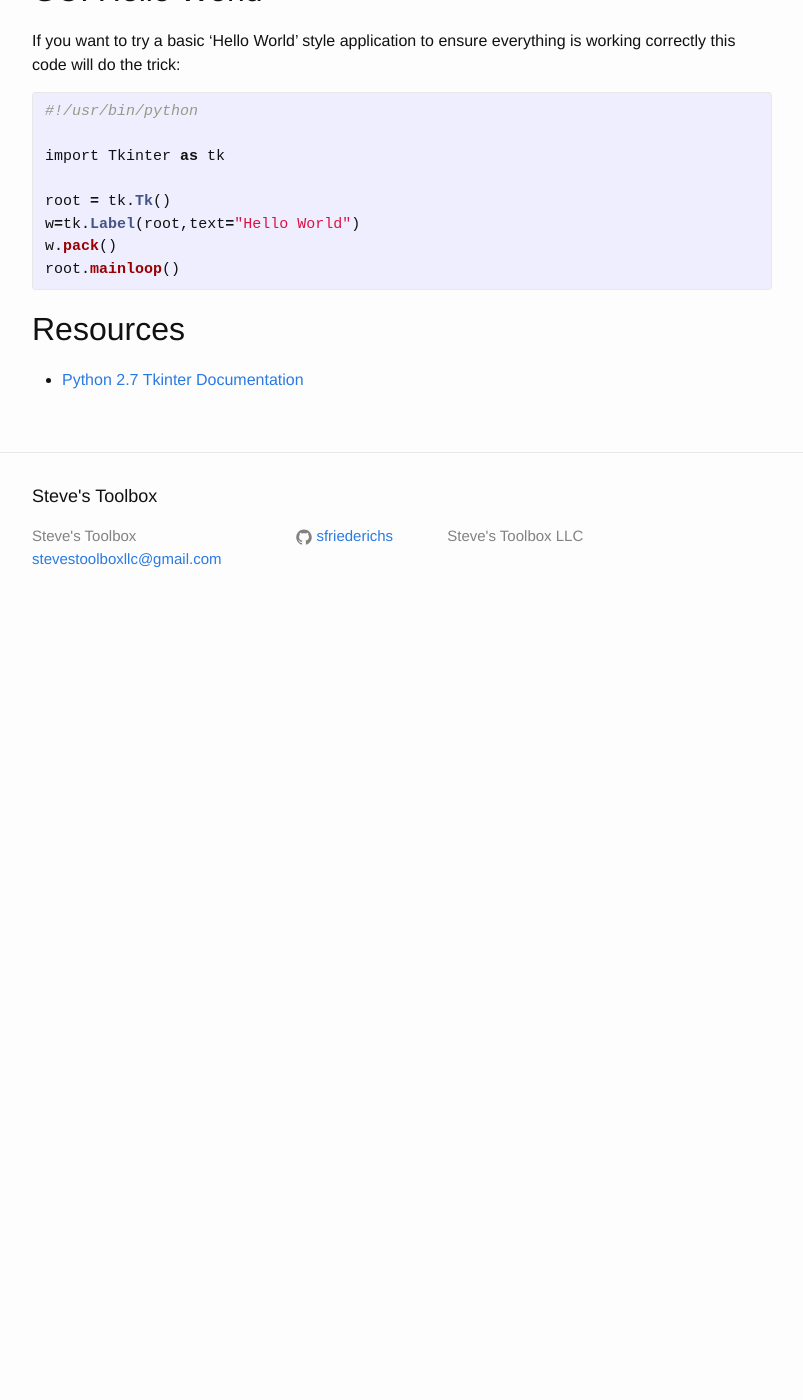
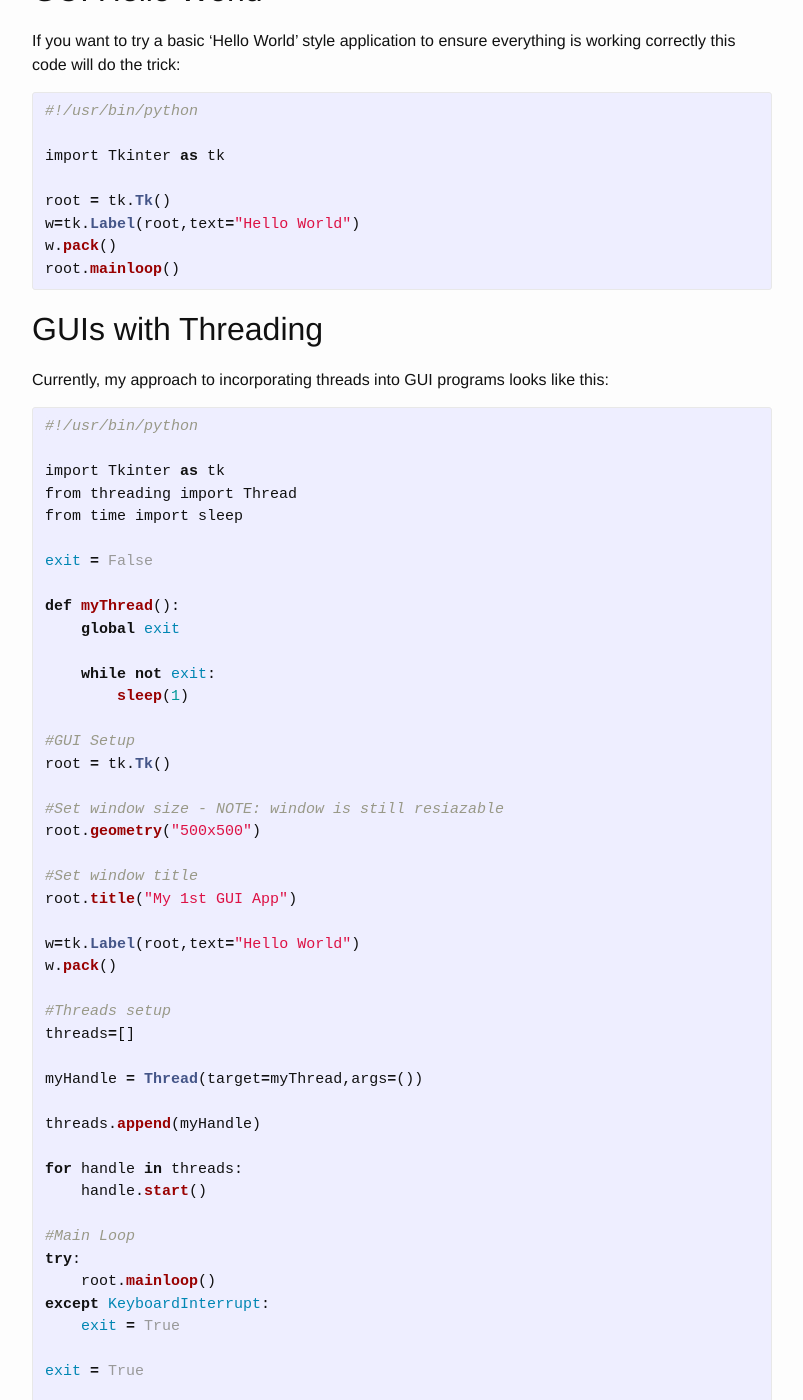
Before and after one commit to sfriederichs/sfriederichs.github.io, a Jekyll site: the page built from _posts/2017-12-11-Python-GUI.md, in a window 1280 px wide and 1400 px high, scrolled down 312 px. Shown: the whole window, without its empty margins (238-1041 px from the left). Built offline with Jekyll 4.4.1, drawn with Linux system fonts in a browser that asks for light colours; before the commit the page ends 942 px from its top, so only the background shows below that; some of the changed text lies outside the part shown.

Commit message:
Updated articles

```diff
--- a/_posts/2017-12-11-Python-GUI.md
+++ b/_posts/2017-12-11-Python-GUI.md
@@ -21,6 +21,62 @@ root.mainloop()
 
 {% endhighlight %}
 
+
+## GUIs with Threading ##
+
+Currently, my approach to incorporating threads into GUI programs looks like this:
+
+{% highlight python %}
+#!/usr/bin/python
+
+import Tkinter as tk
+from threading import Thread
+from time import sleep
+
+exit = False
+
+def myThread():
+    global exit
+
+    while not exit:
+        sleep(1)
+
+#GUI Setup
+root = tk.Tk()
+
+#Set window size - NOTE: window is still resiazable
+root.geometry("500x500")
+
+#Set window title
+root.title("My 1st GUI App")
+
+w=tk.Label(root,text="Hello World")
+w.pack()
+
+#Threads setup
+threads=[]
+
+myHandle = Thread(target=myThread,args=())
+
+threads.append(myHandle)
+
+for handle in threads:
+    handle.start()
+
+#Main Loop
+try:
+    root.mainloop()
+except KeyboardInterrupt:
+    exit = True
+
+exit = True
+
+for handle in threads:
+    handle.join()
+
+
+{% endhighlight %}
+
 ## Resources ##
 
 * [Python 2.7 Tkinter Documentation](https://docs.python.org/2/library/tkinter.html)
```
Also changed, not shown: _posts/2017-12-06-Python-Threading.md (+48 -0 lines).
